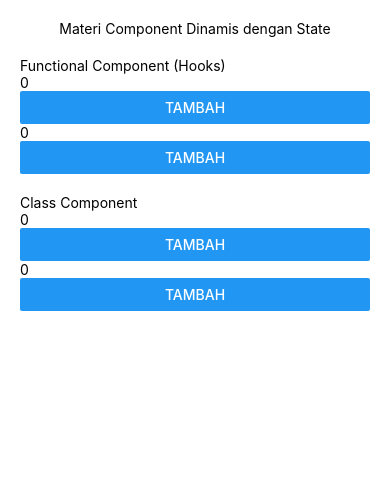
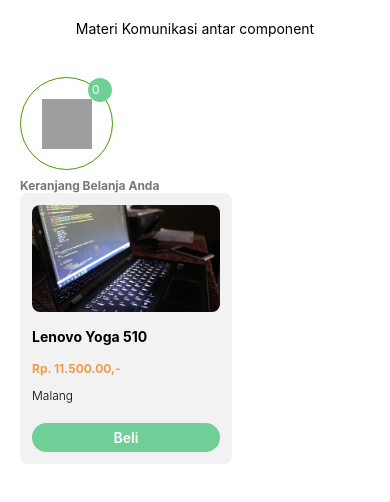
Before and after one commit to profdayat/ReactNativePertama, a React Native app: screen / in a window 390 px wide. Shown: the top 502 px of the page. Built offline with nearby package versions, Linux system fonts and the light colour scheme; grey boxes are pictures that could not be loaded.

Commit message:
Communicate between component

```diff
--- a/src/App.js
+++ b/src/App.js
@@ -6,6 +6,7 @@
 import Position from './pages/Position';
 import PropsDinamis from './pages/PropsDinamis';
 import StateDinamis from './pages/StateDinamis';
+import Communication from './pages/Communication';
 
 const App = () => {
   const [isShow, SetIsShow] = useState(true);
@@ -22,7 +23,8 @@
         {/* <FlexBox /> */}
         {/* <Position /> */}
         {/* <PropsDinamis /> */}
-        <StateDinamis />
+        {/* <StateDinamis /> */}
+        <Communication />
       </ScrollView>
     </View>
   );
--- /dev/null
+++ b/src/component/Cart/index.js
@@ -0,0 +1,45 @@
+import React from 'react';
+import {StyleSheet, Text, View, Image} from 'react-native';
+import card from '../../assets/icons/shopping-cart.png';
+
+const Cart = (props) => {
+  return (
+    <View>
+      <View style={styles.cardWrapper}>
+        <Image source={card} style={styles.iconCard} />
+        <Text style={styles.notif}>{props.quantity}</Text>
+      </View>
+      <Text style={styles.text}>Keranjang Belanja Anda</Text>
+    </View>
+  );
+};
+
+export default Cart;
+
+const styles = StyleSheet.create({
+  cardWrapper: {
+    borderWidth: 1,
+    borderColor: '#439801',
+    width: 93,
+    height: 93,
+    borderRadius: 50,
+    justifyContent: 'center',
+    alignItems: 'center',
+    position: 'relative',
+    marginTop: 40,
+  },
+  iconCard: {width: 50, height: 50},
+  text: {fontSize: 12, color: '#777777', fontWeight: '700', marginTop: 8},
+  notif: {
+    fontSize: 12,
+    color: 'white',
+    backgroundColor: '#6fcf97',
+    padding: 4,
+    borderRadius: 25,
+    width: 24,
+    height: 24,
+    position: 'absolute',
+    top: 0,
+    right: 0,
+  },
+});
--- /dev/null
+++ b/src/component/Product/index.js
@@ -0,0 +1,51 @@
+import React from 'react';
+import {StyleSheet, Text, View, Image, TouchableOpacity} from 'react-native';
+import lenovo from '../../assets/images/lenovo.jpg';
+
+const Product = (props) => {
+  return (
+    <View style={styles.wrapper}>
+      <Image source={lenovo} style={styles.imageProduct} />
+      <Text style={styles.productName}>Lenovo Yoga 510</Text>
+      <Text style={styles.productPrice}>Rp. 11.500.00,-</Text>
+      <Text style={styles.location}>Malang</Text>
+      <TouchableOpacity onPress={props.onButtonPress}>
+        <View style={styles.buttonWrapper}>
+          <Text style={styles.buttonText}>Beli</Text>
+        </View>
+      </TouchableOpacity>
+    </View>
+  );
+};
+
+export default Product;
+
+const styles = StyleSheet.create({
+  wrapper: {
+    padding: 12,
+    backgroundColor: '#f2f2f2',
+    width: 212,
+    borderRadius: 8,
+  },
+  imageProduct: {width: 188, height: 107, borderRadius: 8},
+  productName: {fontSize: 14, fontWeight: 'bold', marginTop: 16},
+  productPrice: {
+    fontSize: 12,
+    fontWeight: 'bold',
+    color: '#f2994a',
+    marginTop: 16,
+  },
+  location: {fontSize: 12, fontWeight: '300', marginTop: 12},
+  buttonWrapper: {
+    backgroundColor: '#6fcf97',
+    paddingVertical: 6,
+    borderRadius: 25,
+    marginTop: 20,
+  },
+  buttonText: {
+    fontSize: 14,
+    fontWeight: '600',
+    color: 'white',
+    textAlign: 'center',
+  },
+});
--- /dev/null
+++ b/src/pages/Communication/index.js
@@ -0,0 +1,22 @@
+import React, {useState} from 'react';
+import {StyleSheet, Text, View} from 'react-native';
+import Cart from '../../component/Cart';
+import Product from '../../component/Product';
+
+const Communication = () => {
+  const [totalProduct, setTotalProduct] = useState(0);
+  return (
+    <View style={styles.container}>
+      <Text style={styles.textTitle}>Materi Komunikasi antar component</Text>
+      <Cart quantity={totalProduct} />
+      <Product onButtonPress={() => setTotalProduct(totalProduct + 1)} />
+    </View>
+  );
+};
+
+export default Communication;
+
+const styles = StyleSheet.create({
+  container: {padding: 20},
+  textTitle: {textAlign: 'center'},
+});
```
